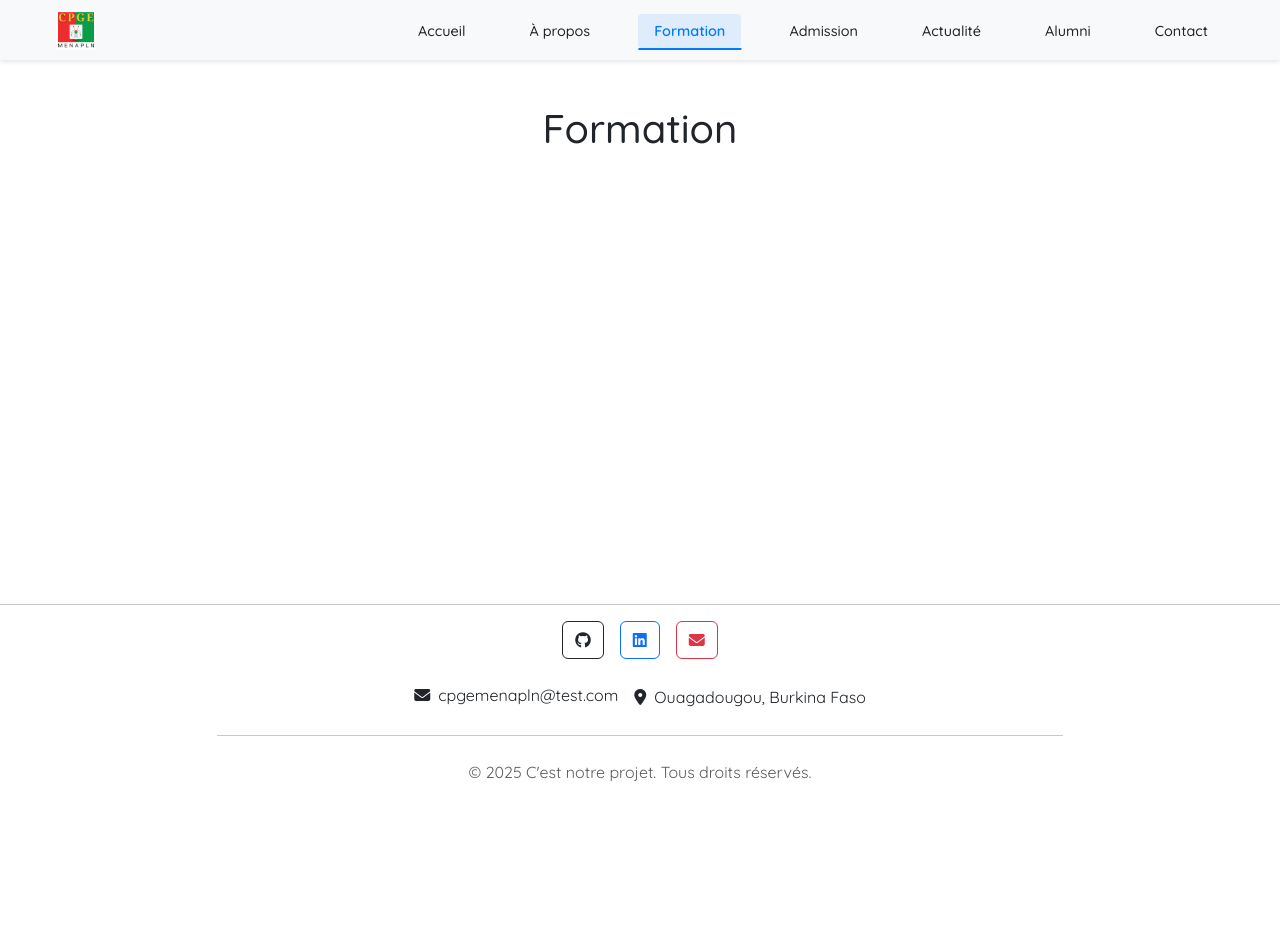
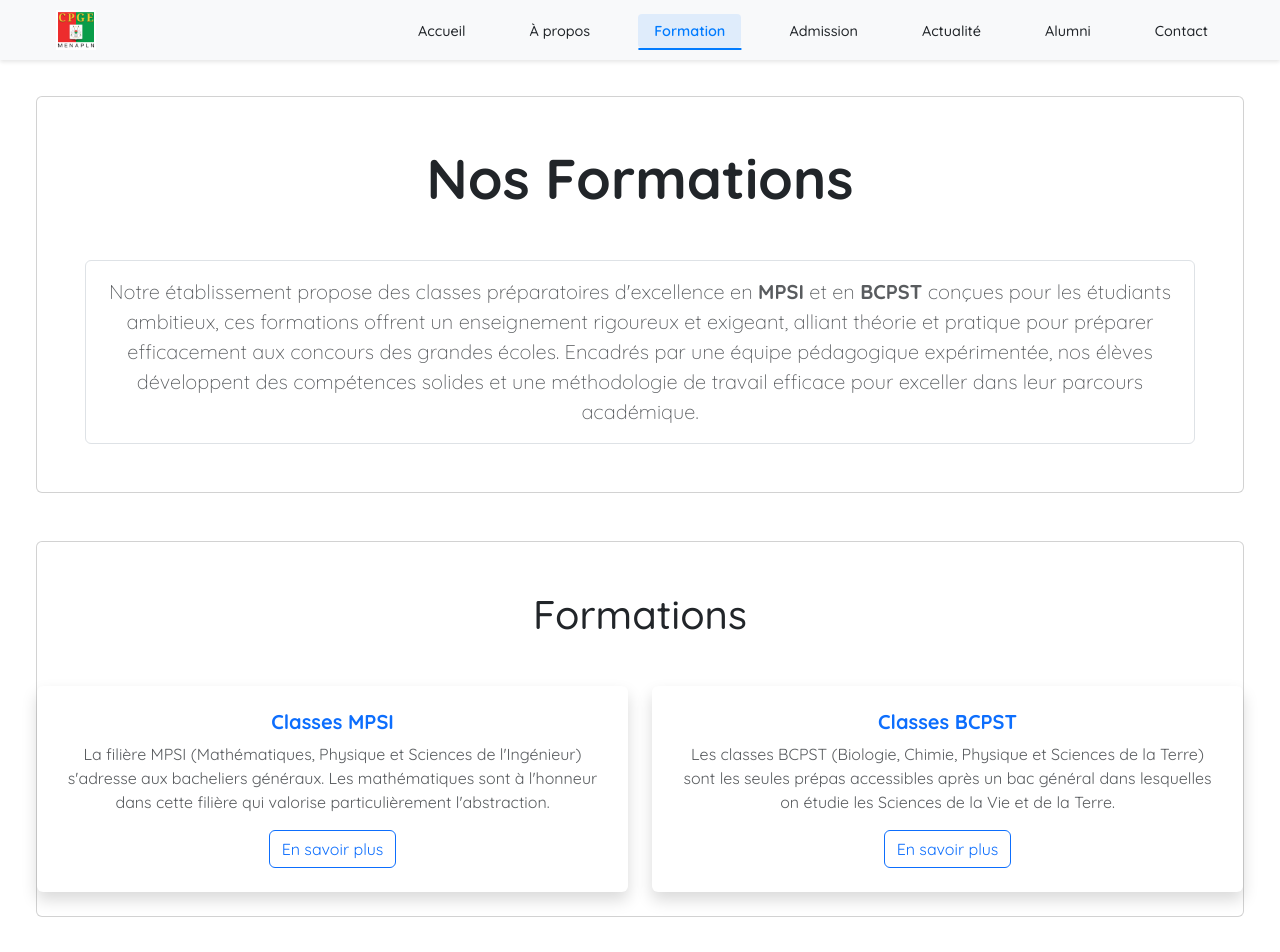
Before and after one commit to AzizAVERIBOU/Ecole_bf, a React (Vite) app: page /formation in a window 1280 px wide. Shown: the top 952 px of the page. Before the commit the page ends 800 px from the top, so only its background shows below. Built offline with nearby package versions, Linux system fonts and the light colour scheme.

Commit message:
formation page completed

```diff
--- a/src/pages/Formation.jsx
+++ b/src/pages/Formation.jsx
@@ -1,9 +1,55 @@
-import React from 'react';
+import React, { useState, useEffect } from 'react';
+import '../styles/Formation.css';
 
 const Formation = () => {
+  const [isLargeScreen, setIsLargeScreen] = useState(window.innerWidth > 992);
+
+  useEffect(() => {
+    const handleResize = () => {
+      setIsLargeScreen(window.innerWidth > 992);
+    };
+    window.addEventListener('resize', handleResize);
+    return () => window.removeEventListener('resize', handleResize);
+  }, []);
+
   return (
-    <div className="container text-center">
-      <h1 className="mt-4">Formation</h1>
+    <div className="container-fluid p-3">
+      <section className={`formation-header text-center mb-5 p-5 ${isLargeScreen ? 'card' : ''}`}>
+        <div className="formation-header-content container">
+          <h1 className="display-4 fw-bold mb-5">Nos Formations</h1>
+          <p className="lead card-text border rounded p-3 text-muted text-center mt-3">
+            Notre établissement propose des classes préparatoires d'excellence en <span className='fw-bold'>MPSI</span> et en <span className='fw-bold'>BCPST</span> conçues pour les étudiants ambitieux, ces formations offrent un enseignement rigoureux et exigeant, alliant théorie et pratique pour préparer efficacement aux concours des grandes écoles. Encadrés par une équipe pédagogique expérimentée, nos élèves développent des compétences solides et une méthodologie de travail efficace pour exceller dans leur parcours académique.
+          </p>
+        </div>
+      </section>
+
+      <section className={`container my-5 p-5 ${isLargeScreen ? 'card' : ''}`}>
+        <div className="row">
+          <h1 className='my-5'>Formations</h1>
+          <div className="col-lg-6 col-md-12 mb-4">
+            <div className="card myCard shadow border-0">
+              <article className="card-body text-center p-5 p-md-4">
+                <h5 className="card-title fw-bold text-primary">Classes MPSI</h5>
+                <p className="card-text text-muted">
+                  La filière MPSI (Mathématiques, Physique et Sciences de l'Ingénieur) s'adresse aux bacheliers généraux. Les mathématiques sont à l'honneur dans cette filière qui valorise particulièrement l'abstraction.
+                </p>
+                <a target='_blank' href="https://prepas.org/?article=49" className='btn btn-outline-primary'>En savoir plus</a>
+              </article>
+            </div>
+          </div>
+          <div className="col-lg-6 col-md-12 mb-4">
+            <div className="card myCard shadow border-0">
+              <article className="card-body text-center p-5 p-md-4">
+                <h5 className="card-title fw-bold text-primary">Classes BCPST</h5>
+                <p className="card-text text-muted">
+                  Les classes BCPST (Biologie, Chimie, Physique et Sciences de la Terre) sont les seules prépas accessibles après un bac général dans lesquelles on étudie les Sciences de la Vie et de la Terre.
+                </p>
+                <a target='_blank' href="https://prepas.org/?article=41" className='btn btn-outline-primary'>En savoir plus</a>
+              </article>
+            </div>
+          </div>
+        </div>
+      </section>
     </div>
   );
 };
--- a/src/pages/Home.jsx
+++ b/src/pages/Home.jsx
@@ -9,7 +9,7 @@ const Home = () => {
         <div className="hero-content">
           <h1 className="display-4 mb-4">Bienvenue aux CPGE-MENAPLN</h1>
           <p className="lead mb-4">
-            Une formation d'excellence en preparation au concours d'entree aux grandes ecoles
+            Une formation d'excellence en preparation aux concours d'entrée aux grandes ecoles
           </p>
 
         </div>
@@ -21,7 +21,7 @@ const Home = () => {
         <div className="row align-items-center">
           <div className="col-md-6">
             <p className="lead">
-              Les Classes Preparatoires d'entree dans les Grandes Ecoles du MENAPLN etait sensé etre une institution d'excellence qui forme les futurs etudiantes et etudiantes
+              Les Classes Préparatoires d'entrée dans les Grandes Ecoles du MENAPLN étaient sensé etre une institution d'excellence qui forme les futurs etudiantes et etudiantes
               qui aspirent a etre admis dans les grandes ecoles de leur choix.
             </p>
             <p className="lead">
@@ -33,7 +33,7 @@ const Home = () => {
           </div>
           <div className="col-md-6">
             <img
-              src="/class.jpg"
+              src="/public/images/class.jpg"
               alt="Campus CPGE-MENAPLN"
               className="img-fluid rounded shadow"
             />
@@ -42,8 +42,6 @@ const Home = () => {
         </div>
       </section>
 
-
-
     </div>
   );
 };
--- /dev/null
+++ b/src/styles/Formation.css
@@ -0,0 +1,18 @@
+.formation-header-content {
+    h1 {
+        font-weight: 700;
+        animation: fadeInUp 1s ease;
+    }
+
+    .lead {
+        animation: fadeInUp 1s ease;
+    }
+}
+
+.myCard {
+    transition: all 0.3s ease;
+}
+
+.myCard:hover {
+    transform: scale(1.05);
+}
--- a/src/styles/Home.css
+++ b/src/styles/Home.css
@@ -106,7 +106,7 @@
 /* Section Héro */
 .hero-section {
   background: linear-gradient(rgba(0, 0, 0, 0.4), rgba(0, 0, 0, 0.4)),
-              url('/class.jpg') center/cover no-repeat;
+              url('/public/images/class.jpg') center/cover no-repeat;
   padding: 150px 0;
   border-radius: 8px;
   position: relative;
```
Also changed, not shown: public/images/class.jpg (renamed from class.jpg).
